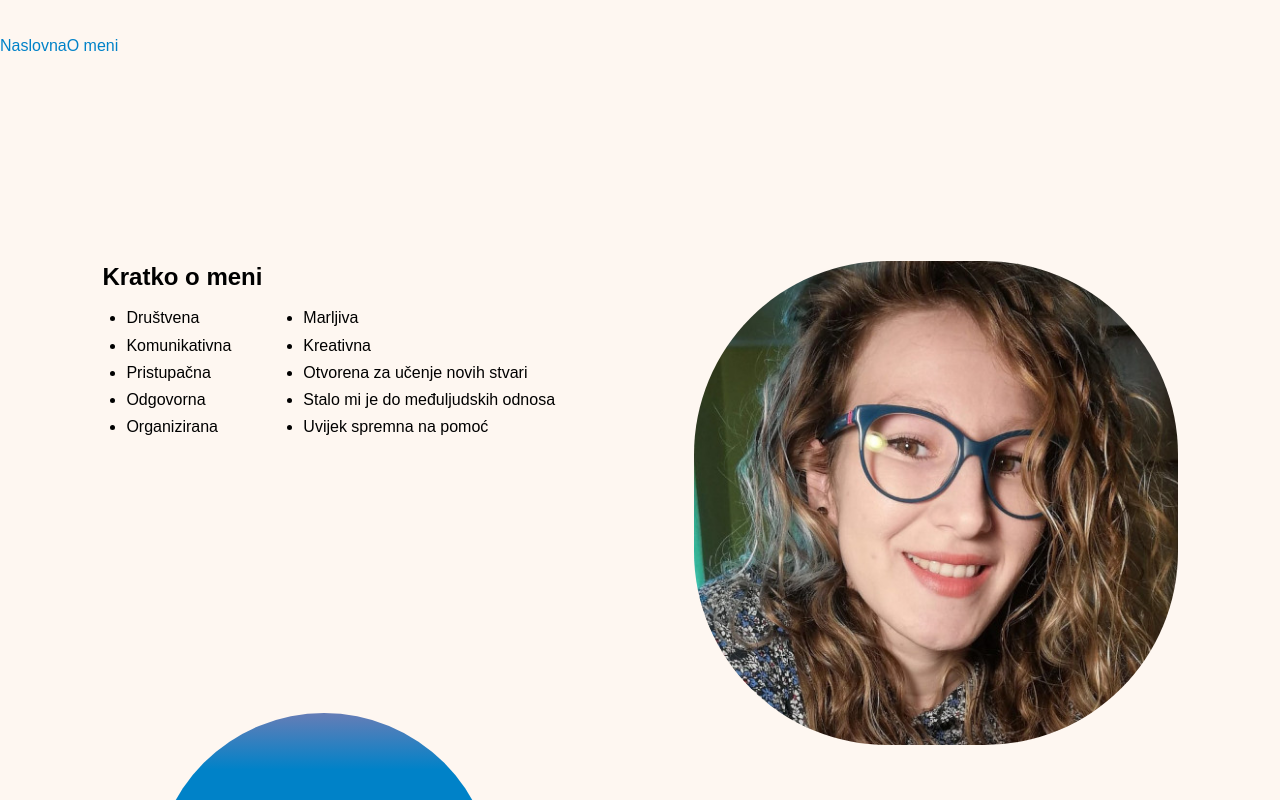
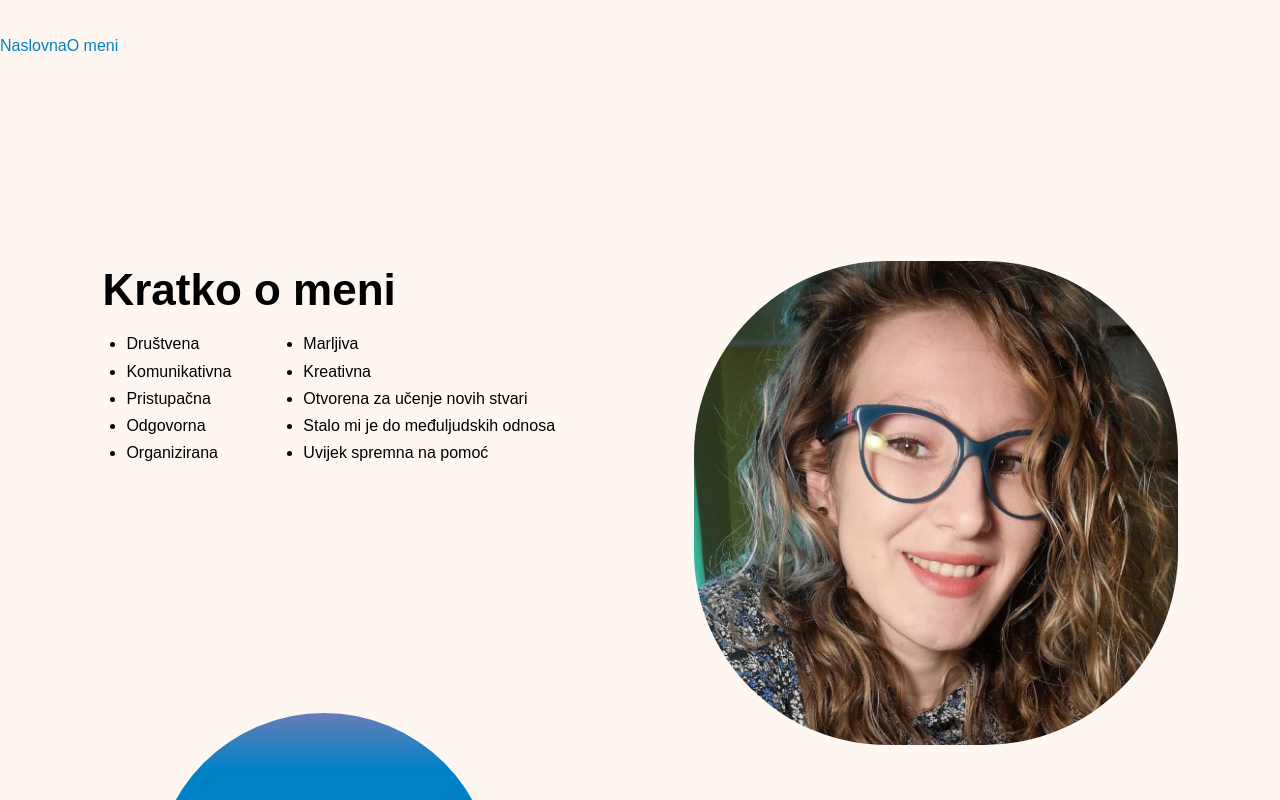
Before and after one commit to valentinaotocan/portfolio, a React (Vite) app: page /o-meni in a window 1280 px wide. Shown: the top 800 px of the page. Built offline with nearby package versions, Linux system fonts and the light colour scheme; a web font is replaced by a local one.

Commit message:
Fix rem to px - fontscale.scss

```diff
--- a/src/styles/fontscale.scss
+++ b/src/styles/fontscale.scss
@@ -12,17 +12,17 @@
 @import 'modularscale/respond';
 
 $modularscale: (
-  base: toRem(16px),
+  base: 16px,
   ratio: 1.6,
-  toRem(400px): (
+  400px: (
     ratio: 1.2,
   ),
-  toRem(900px): (
-    base: toRem(16px),
+  900px: (
+    base: 16px,
     ratio: 1.3,
   ),
-  toRem(1200px): (
-    base: toRem(16px),
+  1200px: (
+    base: 16px,
     ratio: 1.4,
   ),
 );
@@ -49,8 +49,8 @@ $modularscale: (
   line-height: 1.1;
 }
 
-@media (max-width: toRem(400px)) {
+@media (max-width: 400px) {
   .fs-base {
-    font-size: toRem(15px);
+    font-size: 15px;
   }
 }
```
